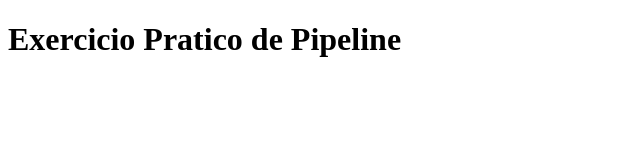
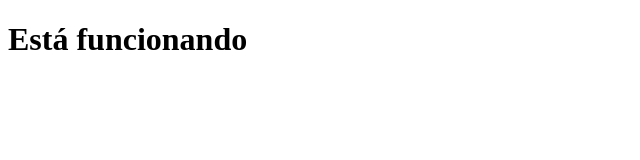
Before and after one commit to GrazySamy/Pipelines, a website: page index.html in a window 1280 px wide. Shown: the whole page, without its empty margins (0-640 px from the left). Drawn offline with Linux system fonts and the light colour scheme.

Commit message:
Alterado

```diff
--- a/index.html
+++ b/index.html
@@ -6,6 +6,6 @@
     <title>Exercicio Pratico de Pipeline</title>
 </head>
 <body>
-    <h1>Exercicio Pratico de Pipeline</h1>
+    <h1>Está funcionando</h1>
 </body>
 </html>
```
